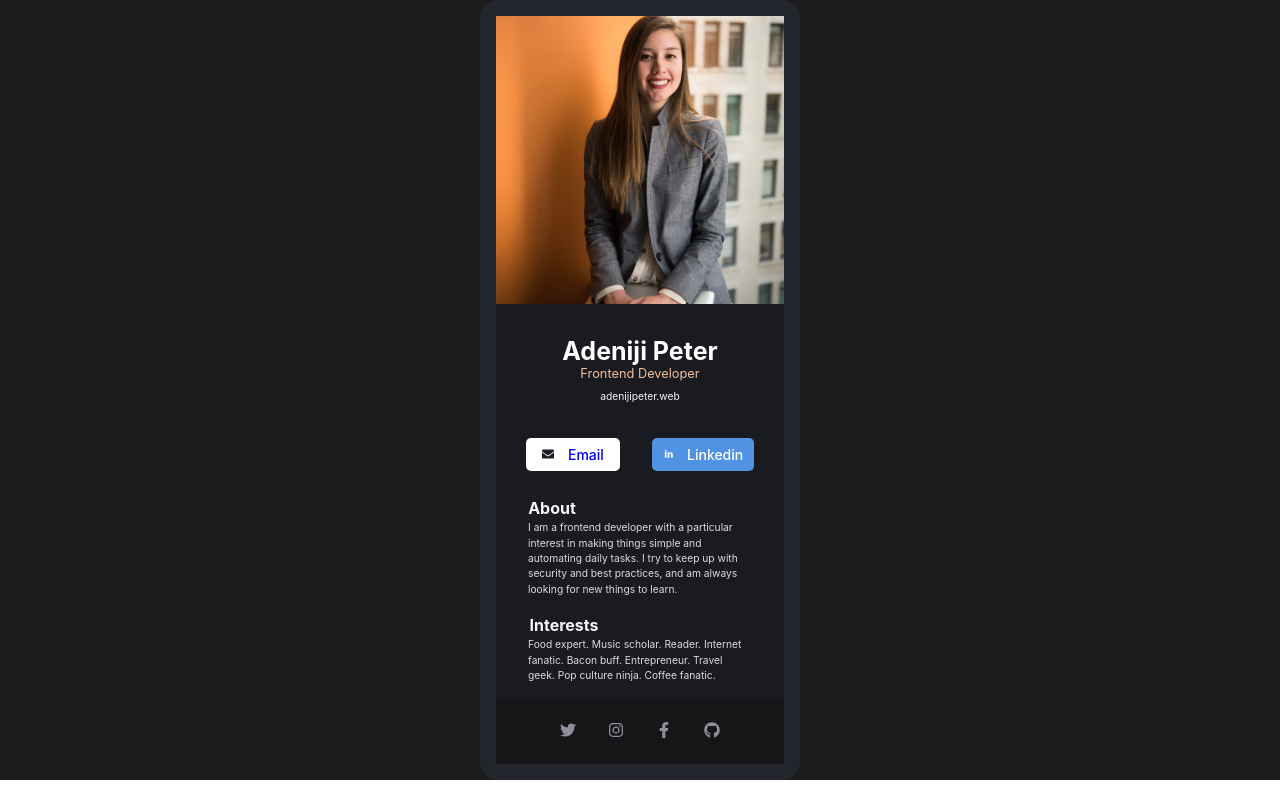
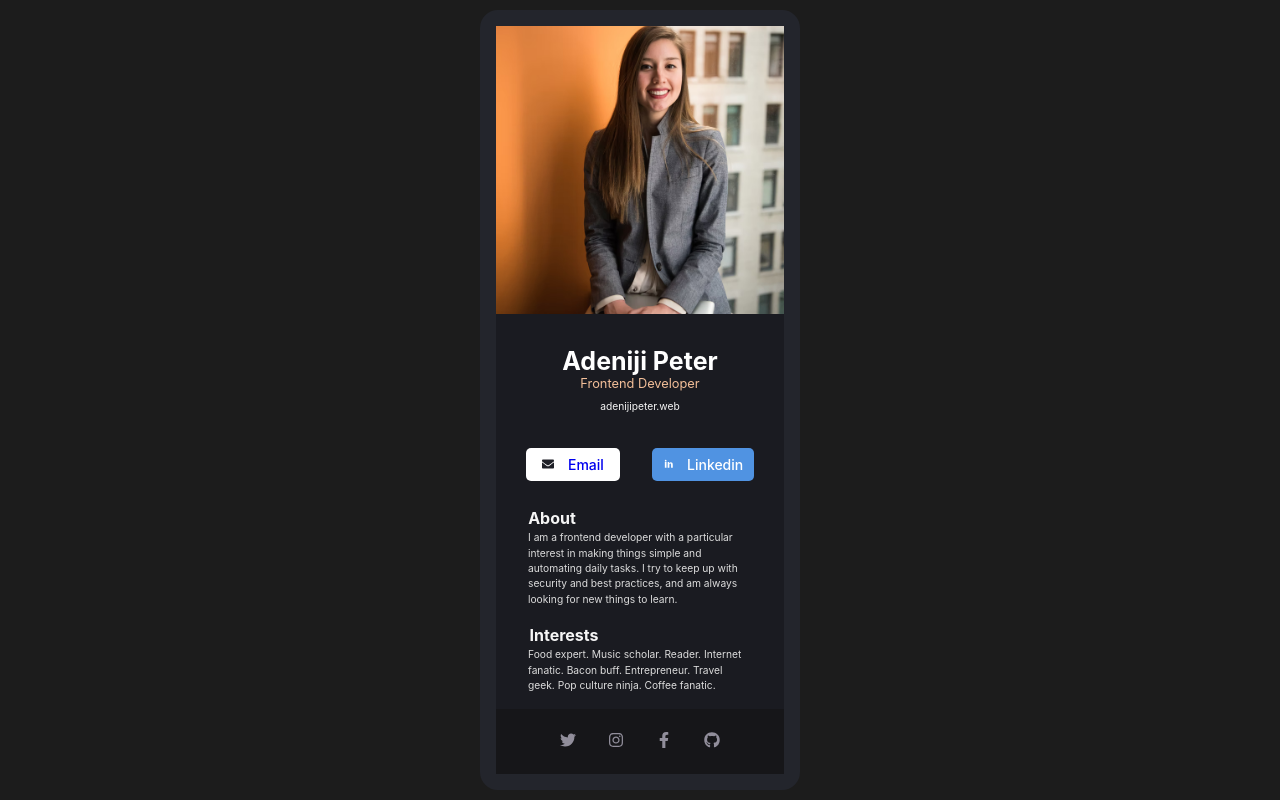
Before and after one commit to AGpeter2018/my-business-card, a React (Create React App) app: page / in a window 1280 px wide. Built offline with nearby package versions, Linux system fonts and the light colour scheme.

Commit message:
style change

```diff
--- a/src/App.css
+++ b/src/App.css
@@ -30,7 +30,7 @@ body {
 @media screen and (min-width: 768px) {
   .App {
     background: #1c1c1c;
-    height: fit-content;
+    height: 100vh;
     width: 100vw;
     display: flex;
     justify-content: center;
```
